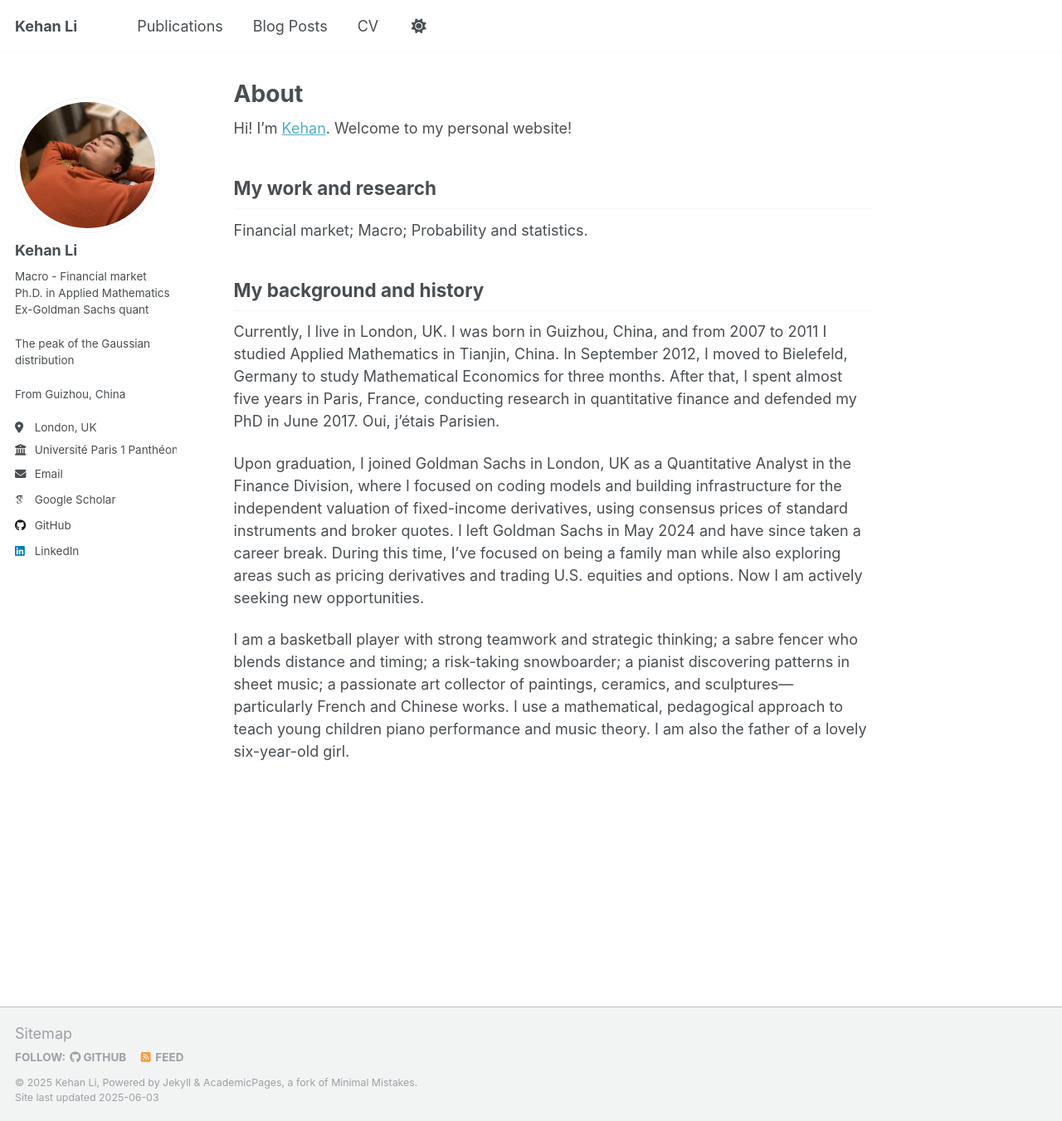
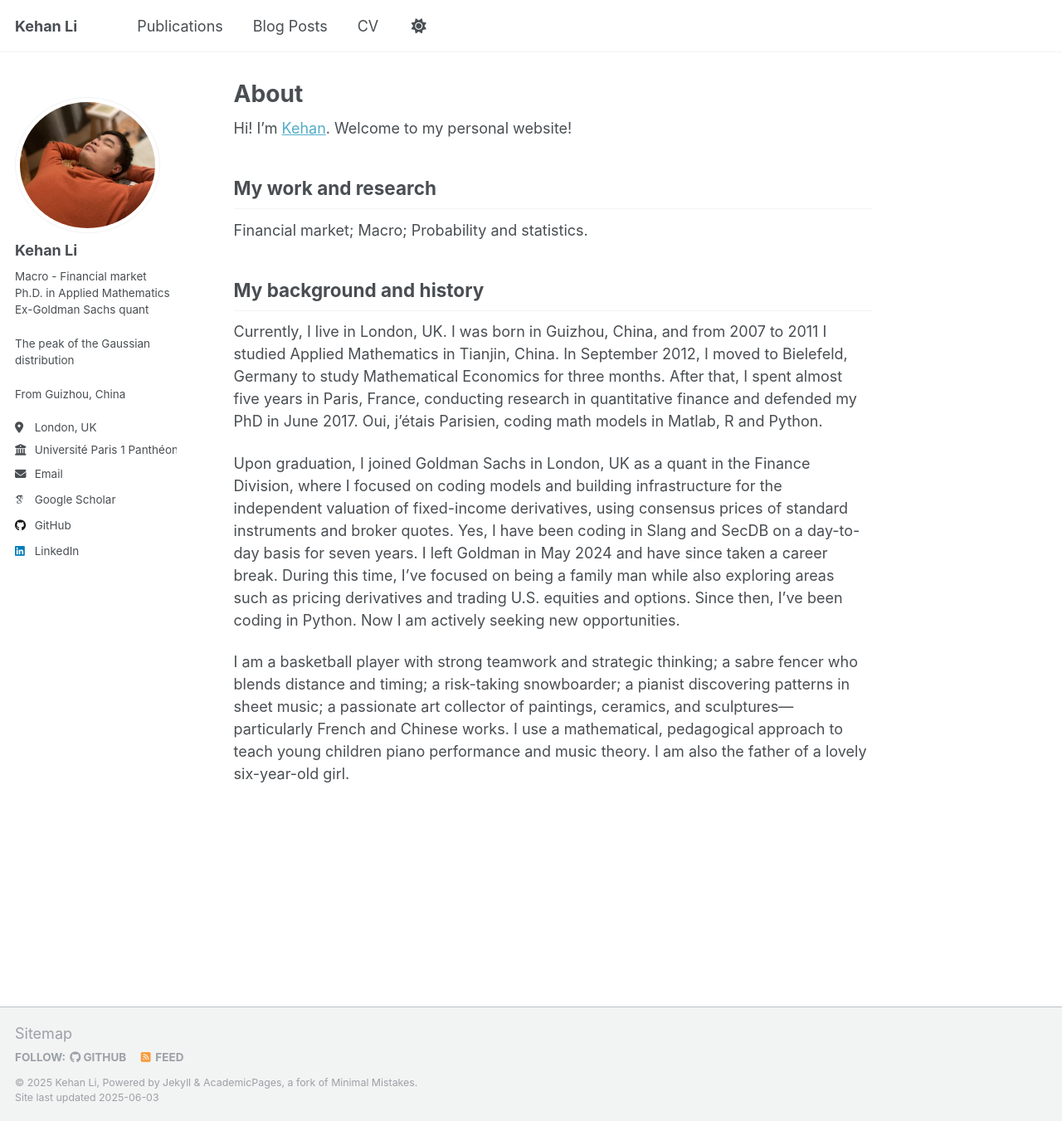
Before and after one commit to KehanLi-1123/KehanLi.github.io, a Jekyll site: the page built from _pages/about.md, in a window 1280 px wide and 1351 px high. Shown: the whole window at 83% size. Built offline with Jekyll 4.4.1, drawn with Linux system fonts in a browser that asks for light colours; some web fonts are replaced.

Commit message:
Update about.md

```diff
--- a/_pages/about.md
+++ b/_pages/about.md
@@ -14,8 +14,8 @@ Financial market; Macro; Probability and statistics.
 
 My background and history
 ------
-Currently, I live in London, UK. I was born in Guizhou, China, and from 2007 to 2011 I studied Applied Mathematics in Tianjin, China. In September 2012, I moved to Bielefeld, Germany to study Mathematical Economics for three months. After that, I spent almost five years in Paris, France, conducting research in quantitative finance and defended my PhD in June 2017. Oui, j’étais Parisien.
+Currently, I live in London, UK. I was born in Guizhou, China, and from 2007 to 2011 I studied Applied Mathematics in Tianjin, China. In September 2012, I moved to Bielefeld, Germany to study Mathematical Economics for three months. After that, I spent almost five years in Paris, France, conducting research in quantitative finance and defended my PhD in June 2017. Oui, j’étais Parisien, coding math models in Matlab, R and Python.
 
-Upon graduation, I joined Goldman Sachs in London, UK as a Quantitative Analyst in the Finance Division, where I focused on coding models and building infrastructure for the independent valuation of fixed-income derivatives, using consensus prices of standard instruments and broker quotes. I left Goldman Sachs in May 2024 and have since taken a career break. During this time, I’ve focused on being a family man while also exploring areas such as pricing derivatives and trading U.S. equities and options. Now I am actively seeking new opportunities.
+Upon graduation, I joined Goldman Sachs in London, UK as a quant in the Finance Division, where I focused on coding models and building infrastructure for the independent valuation of fixed-income derivatives, using consensus prices of standard instruments and broker quotes. Yes, I have been coding in Slang and SecDB on a day-to-day basis for seven years. I left Goldman in May 2024 and have since taken a career break. During this time, I’ve focused on being a family man while also exploring areas such as pricing derivatives and trading U.S. equities and options. Since then, I’ve been coding in Python. Now I am actively seeking new opportunities.
 
 I am a basketball player with strong teamwork and strategic thinking; a sabre fencer who blends distance and timing; a risk-taking snowboarder; a pianist discovering patterns in sheet music; a passionate art collector of paintings, ceramics, and sculptures—particularly French and Chinese works. I use a mathematical, pedagogical approach to teach young children piano performance and music theory. I am also the father of a lovely six-year-old girl.
```
